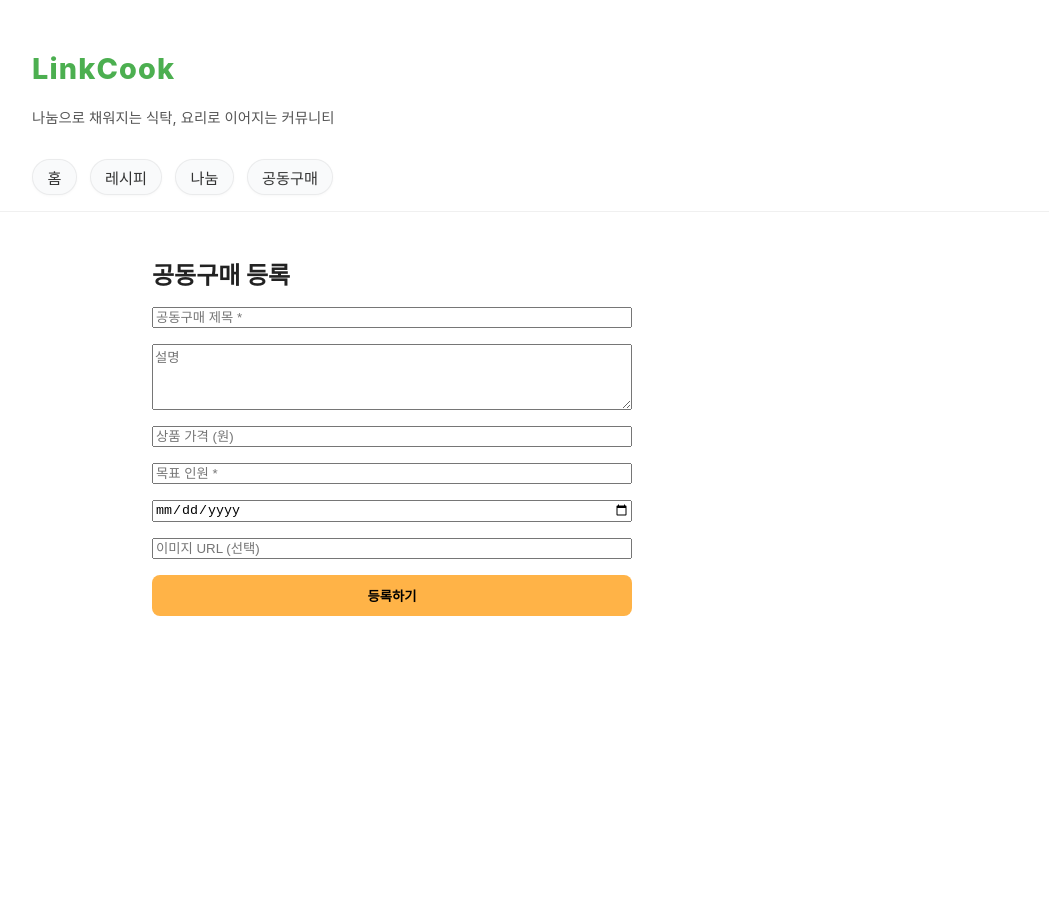
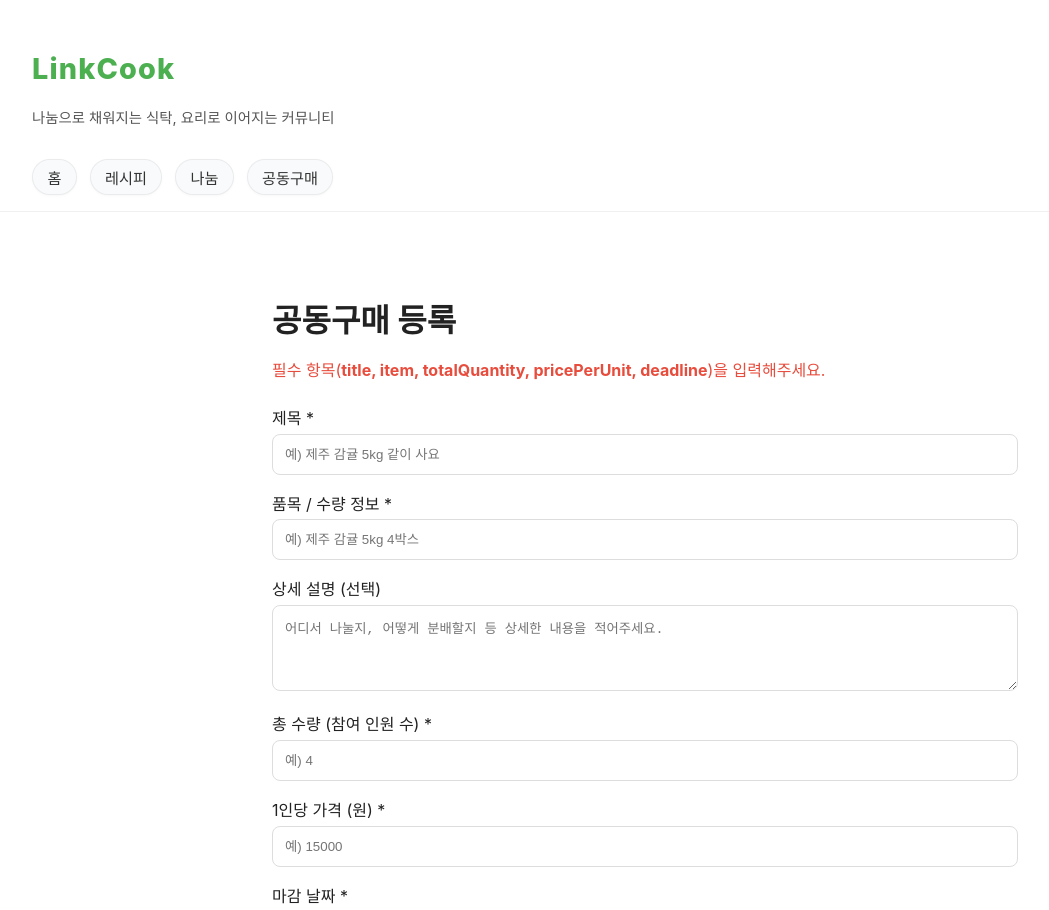
Before and after one commit to ibunrooo/linkcook-client, a React (Vite) app: page /groupbuy/create in a window 1280 px wide. Shown: the top 910 px of the page, without its empty margins (8-1057 px from the left). Before the commit the page ends 816 px from the top, so only its background shows below. Built offline with nearby package versions, Linux system fonts and the light colour scheme; no server answers.

Commit message:
feat: 공동구매 등록 API와 폼 연동 수정

```diff
--- a/src/pages/GroupBuyCreate.jsx
+++ b/src/pages/GroupBuyCreate.jsx
@@ -1,119 +1,210 @@
 // src/pages/GroupBuyCreate.jsx
-import { useState } from "react";
-import { useNavigate } from "react-router-dom";
+import { useState } from 'react';
+import { useNavigate } from 'react-router-dom';
 
 function GroupBuyCreate() {
   const navigate = useNavigate();
-  const [title, setTitle] = useState("");
-  const [desc, setDesc] = useState("");
-  const [price, setPrice] = useState("");
-  const [targetCount, setTargetCount] = useState("");
-  const [deadline, setDeadline] = useState("");
-  const [image, setImage] = useState("");
-  const [error, setError] = useState("");
+
+  const [form, setForm] = useState({
+    title: '',
+    item: '',
+    totalQuantity: '',
+    pricePerUnit: '',
+    deadline: '',
+    location: '',
+    image: '',
+    description: '',
+  });
+
+  const [error, setError] = useState('');
+  const [submitting, setSubmitting] = useState(false);
+
+  const handleChange = (e) => {
+    const { name, value } = e.target;
+    setForm((prev) => ({
+      ...prev,
+      [name]: value,
+    }));
+  };
 
   const handleSubmit = async (e) => {
     e.preventDefault();
+    setError('');
+    setSubmitting(true);
 
     try {
-      const res = await fetch("http://localhost:4000/api/groupbuy", {
-        method: "POST",
-        headers: { "Content-Type": "application/json" },
-        body: JSON.stringify({
-          title,
-          description: desc,
-          price: Number(price),
-          targetCount: Number(targetCount),
-          deadline,
-          image,
-        }),
+      const payload = {
+        ...form,
+        totalQuantity: Number(form.totalQuantity),
+        pricePerUnit: Number(form.pricePerUnit),
+      };
+
+      const res = await fetch('http://localhost:4000/api/groupbuy', {
+        method: 'POST',
+        headers: { 'Content-Type': 'application/json' },
+        body: JSON.stringify(payload),
       });
 
       const data = await res.json();
 
       if (!res.ok || data.success === false) {
-        throw new Error(data.message || "공동구매 등록 실패");
+        throw new Error(data.message || '공동구매 등록에 실패했습니다.');
       }
 
-      navigate("/groupbuy");
+      // 성공하면 목록으로 이동
+      navigate('/groupbuy');
     } catch (err) {
+      console.error(err);
       setError(err.message);
+    } finally {
+      setSubmitting(false);
     }
   };
 
   return (
+    <div style={{ maxWidth: '720px', margin: '0 auto', padding: '2rem 1.5rem' }}>
+      <h2 style={{ fontSize: '2rem', marginBottom: '1rem', fontWeight: 700 }}>
+        공동구매 등록
+      </h2>
+      <p style={{ color: '#e74c3c', marginBottom: '1.5rem' }}>
+        필수 항목(<strong>title, item, totalQuantity, pricePerUnit, deadline</strong>)을
+        입력해주세요.
+      </p>
+
+      <form onSubmit={handleSubmit} style={{ display: 'flex', flexDirection: 'column', gap: '1rem' }}>
+        {/* 제목 */}
         <div>
-      <h2 style={{ marginBottom: "1rem" }}>공동구매 등록</h2>
-
-      {error && <p style={{ color: "red" }}>{error}</p>}
-
-      <form
-        onSubmit={handleSubmit}
-        style={{
-          display: "flex",
-          flexDirection: "column",
-          gap: "1rem",
-          maxWidth: "480px",
-        }}
-      >
+          <label style={{ display: 'block', marginBottom: '0.3rem' }}>제목 *</label>
           <input
             type="text"
-          placeholder="공동구매 제목 *"
+            name="title"
+            value={form.title}
+            onChange={handleChange}
+            placeholder="예) 제주 감귤 5kg 같이 사요"
             required
-          value={title}
-          onChange={(e) => setTitle(e.target.value)}
+            style={{ width: '100%', padding: '0.75rem', borderRadius: 8, border: '1px solid #ddd' }}
           />
+        </div>
 
+        {/* 품목 */}
+        <div>
+          <label style={{ display: 'block', marginBottom: '0.3rem' }}>품목 / 수량 정보 *</label>
+          <input
+            type="text"
+            name="item"
+            value={form.item}
+            onChange={handleChange}
+            placeholder="예) 제주 감귤 5kg 4박스"
+            required
+            style={{ width: '100%', padding: '0.75rem', borderRadius: 8, border: '1px solid #ddd' }}
+          />
+        </div>
+
+        {/* 설명 */}
+        <div>
+          <label style={{ display: 'block', marginBottom: '0.3rem' }}>상세 설명 (선택)</label>
           <textarea
-          placeholder="설명"
-          value={desc}
-          onChange={(e) => setDesc(e.target.value)}
+            name="description"
+            value={form.description}
+            onChange={handleChange}
             rows={4}
+            placeholder="어디서 나눌지, 어떻게 분배할지 등 상세한 내용을 적어주세요."
+            style={{ width: '100%', padding: '0.75rem', borderRadius: 8, border: '1px solid #ddd', resize: 'vertical' }}
           />
+        </div>
 
+        {/* 총 수량 */}
+        <div>
+          <label style={{ display: 'block', marginBottom: '0.3rem' }}>총 수량 (참여 인원 수) *</label>
           <input
             type="number"
-          placeholder="상품 가격 (원)"
+            name="totalQuantity"
+            value={form.totalQuantity}
+            onChange={handleChange}
+            min="1"
             required
-          value={price}
-          onChange={(e) => setPrice(e.target.value)}
+            placeholder="예) 4"
+            style={{ width: '100%', padding: '0.75rem', borderRadius: 8, border: '1px solid #ddd' }}
           />
+        </div>
 
+        {/* 1인당 가격 */}
+        <div>
+          <label style={{ display: 'block', marginBottom: '0.3rem' }}>1인당 가격 (원) *</label>
           <input
             type="number"
-          placeholder="목표 인원 *"
+            name="pricePerUnit"
+            value={form.pricePerUnit}
+            onChange={handleChange}
+            min="0"
             required
-          value={targetCount}
-          onChange={(e) => setTargetCount(e.target.value)}
+            placeholder="예) 15000"
+            style={{ width: '100%', padding: '0.75rem', borderRadius: 8, border: '1px solid #ddd' }}
           />
+        </div>
 
+        {/* 마감일 */}
+        <div>
+          <label style={{ display: 'block', marginBottom: '0.3rem' }}>마감 날짜 *</label>
           <input
             type="date"
-          placeholder="마감일 *"
+            name="deadline"
+            value={form.deadline}
+            onChange={handleChange}
             required
-          value={deadline}
-          onChange={(e) => setDeadline(e.target.value)}
+            style={{ width: '100%', padding: '0.75rem', borderRadius: 8, border: '1px solid #ddd' }}
           />
+        </div>
 
+        {/* 위치 */}
+        <div>
+          <label style={{ display: 'block', marginBottom: '0.3rem' }}>위치 (선택)</label>
           <input
             type="text"
-          placeholder="이미지 URL (선택)"
-          value={image}
-          onChange={(e) => setImage(e.target.value)}
+            name="location"
+            value={form.location}
+            onChange={handleChange}
+            placeholder="예) 아주대 정문 근처"
+            style={{ width: '100%', padding: '0.75rem', borderRadius: 8, border: '1px solid #ddd' }}
           />
+        </div>
+
+        {/* 이미지 URL */}
+        <div>
+          <label style={{ display: 'block', marginBottom: '0.3rem' }}>이미지 URL (선택)</label>
+          <input
+            type="url"
+            name="image"
+            value={form.image}
+            onChange={handleChange}
+            placeholder="이미지 링크가 있으면 넣어주세요."
+            style={{ width: '100%', padding: '0.75rem', borderRadius: 8, border: '1px solid #ddd' }}
+          />
+        </div>
+
+        {error && (
+          <p style={{ color: '#e74c3c', marginTop: '0.5rem' }}>
+            {error}
+          </p>
+        )}
 
         <button
           type="submit"
+          disabled={submitting}
           style={{
-            padding: "0.7rem 0",
-            background: "#ffb347",
-            borderRadius: "8px",
+            marginTop: '0.5rem',
+            padding: '0.9rem',
+            borderRadius: 999,
+            border: 'none',
+            background: submitting ? '#f1b258' : '#f6a623',
+            color: '#fff',
             fontWeight: 600,
-            border: "none",
-            cursor: "pointer",
+            fontSize: '1rem',
+            cursor: submitting ? 'default' : 'pointer',
+            boxShadow: '0 6px 16px rgba(0,0,0,0.12)',
           }}
         >
-          등록하기
+          {submitting ? '등록 중...' : '등록하기'}
         </button>
       </form>
     </div>
--- a/src/pages/GroupBuyDetail.jsx
+++ b/src/pages/GroupBuyDetail.jsx
@@ -1,29 +1,51 @@
 // src/pages/GroupBuyDetail.jsx
-import { useEffect, useState } from "react";
-import { useParams, useNavigate } from "react-router-dom";
+import { useEffect, useState } from 'react';
+import { useParams, useNavigate } from 'react-router-dom';
+
+const API_BASE = 'http://localhost:4000/api/groupbuy';
+
+function formatRemainingTime(deadline) {
+  if (!deadline) return '';
+  const now = new Date();
+  const end = new Date(deadline);
+  const diff = end - now;
+
+  if (diff <= 0) return '마감된 공동구매입니다.';
+
+  const totalMinutes = Math.floor(diff / (1000 * 60));
+  const days = Math.floor(totalMinutes / (60 * 24));
+  const hours = Math.floor((totalMinutes % (60 * 24)) / 60);
+  const minutes = totalMinutes % 60;
+
+  if (days > 0) return `${days}일 ${hours}시간 ${minutes}분 남음`;
+  if (hours > 0) return `${hours}시간 ${minutes}분 남음`;
+  return `${minutes}분 남음`;
+}
 
 function GroupBuyDetail() {
   const { id } = useParams();
   const navigate = useNavigate();
 
-  const [groupbuy, setGroupbuy] = useState(null);
+  const [groupBuy, setGroupBuy] = useState(null);
   const [loading, setLoading] = useState(true);
-  const [error, setError] = useState("");
+  const [error, setError] = useState('');
   const [joining, setJoining] = useState(false);
-  const [message, setMessage] = useState("");
+  const [joinMessage, setJoinMessage] = useState('');
 
   const fetchDetail = async () => {
     try {
-      setError("");
-      const res = await fetch(`http://localhost:4000/api/groupbuy/${id}`);
+      setLoading(true);
+      setError('');
+      const res = await fetch(`${API_BASE}/${id}`);
       const data = await res.json();
 
       if (!res.ok || data.success === false) {
-        throw new Error(data.message || "공동구매 정보를 불러올 수 없습니다.");
+        throw new Error(data.message || '공동구매 정보를 불러오지 못했습니다.');
       }
 
-      setGroupbuy(data.data);
+      setGroupBuy(data.data);
     } catch (err) {
+      console.error(err);
       setError(err.message);
     } finally {
       setLoading(false);
@@ -35,225 +57,238 @@ function GroupBuyDetail() {
     // eslint-disable-next-line react-hooks/exhaustive-deps
   }, [id]);
 
-  if (loading) return <p>공동구매 정보를 불러오는 중입니다...</p>;
-  if (error) return <p>에러: {error}</p>;
-  if (!groupbuy) return <p>공동구매 정보를 찾을 수 없습니다.</p>;
+  const handleJoin = async () => {
+    if (!groupBuy) return;
 
-  const {
-    title,
-    description,
-    price,
-    targetCount,
-    currentCount,
-    deadline,
-    image,
-    location,
-    host,
-  } = groupbuy;
-
-  const percent = targetCount
-    ? Math.min(Math.round((currentCount / targetCount) * 100), 100)
-    : 0;
-
-  const now = new Date();
-  const deadlineDate = deadline ? new Date(deadline) : null;
-  const diffMs = deadlineDate ? deadlineDate - now : null;
-  const isDeadlinePassed = diffMs !== null && diffMs <= 0;
-  const isFull = targetCount && currentCount >= targetCount;
-  const isClosed = isDeadlinePassed || isFull;
-
-  let remainText = "마감일 미정";
-  if (deadlineDate) {
-    if (isDeadlinePassed) {
-      remainText = "마감된 공동구매입니다.";
-    } else {
-      const d = Math.floor(diffMs / (1000 * 60 * 60 * 24));
-      const h = Math.floor((diffMs / (1000 * 60 * 60)) % 24);
-      if (d > 0) remainText = `${d}일 ${h}시간 남음`;
-      else remainText = `${h}시간 이내 마감`;
-    }
-  }
-
-  const handleJoin = async () => {
-    if (isClosed) return;
+    setJoinMessage('');
+    setError('');
+    setJoining(true);
 
     try {
-      setJoining(true);
-      setMessage("");
-      setError("");
-
-      const res = await fetch(
-        `http://localhost:4000/api/groupbuy/${id}/join`,
-        {
-          method: "POST",
-          headers: { "Content-Type": "application/json" },
-          // 백엔드에서 body 안 써도 상관없게, 기본 count 1로 보냄
-          body: JSON.stringify({ count: 1 }),
-        }
-      );
+      const res = await fetch(`${API_BASE}/${id}/join`, {
+        method: 'POST',
+        headers: {
+          'Content-Type': 'application/json',
+        },
+        body: JSON.stringify({ quantity: 1 }), // 일단 1개씩 참여
+      });
 
       const data = await res.json();
 
       if (!res.ok || data.success === false) {
-        throw new Error(data.message || "참여에 실패했습니다.");
+        throw new Error(data.message || '공동구매 참여에 실패했습니다.');
       }
 
-      setMessage("공동구매에 참여했습니다!");
-      // 최신 상태 다시 불러오기
-      fetchDetail();
+      setGroupBuy(data.data);
+      setJoinMessage('공동구매에 참여했습니다!');
     } catch (err) {
+      console.error(err);
       setError(err.message);
     } finally {
       setJoining(false);
     }
   };
 
+  if (loading) {
+    return <p style={{ padding: '2rem' }}>공동구매 정보를 불러오는 중입니다...</p>;
+  }
+
+  if (error) {
     return (
-    <div style={{ maxWidth: "720px" }}>
+      <div style={{ padding: '2rem' }}>
+        <p>에러: {error}</p>
+        <button
+          onClick={fetchDetail}
+          style={{
+            marginTop: '1rem',
+            padding: '0.5rem 1rem',
+            borderRadius: '999px',
+            border: '1px solid #ccc',
+            cursor: 'pointer',
+          }}
+        >
+          다시 시도하기
+        </button>
+      </div>
+    );
+  }
+
+  if (!groupBuy) {
+    return (
+      <div style={{ padding: '2rem' }}>
+        <p>공동구매 정보를 찾을 수 없습니다.</p>
+      </div>
+    );
+  }
+
+  const {
+    title,
+    item,
+    description,
+    totalQuantity,
+    currentQuantity,
+    pricePerUnit,
+    deadline,
+    status,
+  } = groupBuy;
+
+  const progress =
+    totalQuantity > 0 ? Math.round((currentQuantity / totalQuantity) * 100) : 0;
+
+  const remainingText = formatRemainingTime(deadline);
+  const isClosed =
+    status === 'CLOSED' || new Date(deadline) - new Date() <= 0 || currentQuantity >= totalQuantity;
+
+  return (
+    <div style={{ padding: '2rem', maxWidth: '720px', margin: '0 auto' }}>
       <button
         onClick={() => navigate(-1)}
         style={{
-          marginBottom: "1rem",
-          padding: "0.3rem 0.8rem",
-          borderRadius: "999px",
-          border: "1px solid #ddd",
-          background: "#fff",
-          cursor: "pointer",
-          fontSize: "0.85rem",
+          marginBottom: '1rem',
+          padding: '0.4rem 0.9rem',
+          borderRadius: '999px',
+          border: '1px solid #ddd',
+          backgroundColor: '#fff',
+          cursor: 'pointer',
+          fontSize: '0.9rem',
         }}
       >
         ← 목록으로
       </button>
 
-      <section
+      <h2 style={{ fontSize: '1.6rem', marginBottom: '0.5rem' }}>{title}</h2>
+      <p style={{ color: '#666', marginBottom: '0.75rem' }}>{item}</p>
+
+      {description && (
+        <p
           style={{
-          display: "flex",
-          gap: "1.5rem",
-          alignItems: "flex-start",
-          marginBottom: "1.5rem",
+            marginBottom: '1.5rem',
+            padding: '0.75rem 1rem',
+            borderRadius: '12px',
+            background: '#f9fafb',
+            color: '#555',
+            lineHeight: 1.5,
           }}
         >
-        {image && (
-          <img
-            src={image}
-            alt={title}
-            style={{
-              width: "220px",
-              height: "220px",
-              objectFit: "cover",
-              borderRadius: "16px",
-              border: "1px solid #eee",
-            }}
-          />
-        )}
-
-        <div style={{ flex: 1 }}>
-          <h2 style={{ marginTop: 0 }}>{title}</h2>
-          {host && (
-            <p style={{ margin: "0 0 0.4rem", fontSize: "0.9rem" }}>
-              주최자: {host}
-            </p>
-          )}
-          <p style={{ margin: "0 0 0.6rem", color: "#555" }}>{description}</p>
-
-          {location && (
-            <p style={{ margin: "0 0 0.4rem", fontSize: "0.9rem" }}>
-              📍 수령 위치: {location}
+          {description}
         </p>
       )}
 
-          {price && (
-            <p style={{ margin: "0 0 0.4rem", fontSize: "0.9rem" }}>
-              💰 가격: <strong>{price.toLocaleString()}원</strong>
-            </p>
-          )}
-
-          <p style={{ margin: "0 0 0.4rem", fontSize: "0.9rem" }}>
-            👥 참여 인원: {currentCount}/{targetCount}명
-          </p>
-
-          <p style={{ margin: "0 0 0.4rem", fontSize: "0.9rem" }}>
-            ⏰ 마감일: {deadlineDate ? deadlineDate.toISOString().slice(0, 10) : "미정"}
-            {" · "}
-            <span
+      {/* 진행률 바 */}
+      <div style={{ marginBottom: '1rem' }}>
+        <div
           style={{
-                color: isClosed ? "#b33" : "#2f7b2f",
-                fontWeight: 600,
+            display: 'flex',
+            justifyContent: 'space-between',
+            marginBottom: '0.25rem',
+            fontSize: '0.9rem',
+            color: '#555',
           }}
         >
-              {remainText}
+          <span>
+            참여 {currentQuantity} / {totalQuantity}
           </span>
-          </p>
-
-          {/* 진행률 바 */}
-          <div style={{ marginTop: "0.8rem" }}>
+          <span>{progress}%</span>
+        </div>
         <div
           style={{
-                height: "10px",
-                borderRadius: "999px",
-                background: "#f2f2f2",
-                overflow: "hidden",
+            width: '100%',
+            height: '10px',
+            borderRadius: '999px',
+            backgroundColor: '#edf2f7',
+            overflow: 'hidden',
           }}
         >
           <div
             style={{
-                  height: "100%",
-                  width: `${percent}%`,
-                  transition: "width 0.3s ease",
-                  background: isClosed ? "#ccc" : "#9adf70",
+              width: `${progress}%`,
+              height: '100%',
+              borderRadius: '999px',
+              background:
+                'linear-gradient(90deg, #90e36a 0%, #ffb347 50%, #ff8c42 100%)',
+              transition: 'width 0.3s ease',
             }}
           />
         </div>
-            <p
+      </div>
+
+      {/* 가격 / 남은 시간 */}
+      <div
         style={{
-                marginTop: "0.3rem",
-                fontSize: "0.85rem",
-                color: "#555",
+          display: 'flex',
+          gap: '1rem',
+          fontSize: '0.94rem',
+          marginBottom: '1.5rem',
+          flexWrap: 'wrap',
         }}
       >
-              진행률: {percent}%{" "}
-              {isFull && <span style={{ color: "#b33" }}>· 정원 마감</span>}
-              {isDeadlinePassed && (
-                <span style={{ color: "#b33" }}> · 마감 시간 초과</span>
-              )}
-            </p>
+        <div>
+          <strong>1인 참여 금액</strong>
+          <div style={{ marginTop: '0.25rem' }}>
+            {pricePerUnit ? `${pricePerUnit.toLocaleString()}원` : '—'}
+          </div>
+        </div>
+        <div>
+          <strong>마감까지</strong>
+          <div
+            style={{
+              marginTop: '0.25rem',
+              color: isClosed ? '#e53e3e' : '#2b6cb0',
+            }}
+          >
+            {remainingText}
+          </div>
+        </div>
+        <div>
+          <strong>상태</strong>
+          <div style={{ marginTop: '0.25rem' }}>
+            {isClosed ? '마감' : '진행 중'}
+          </div>
+        </div>
       </div>
 
-          {/* 참여 버튼 & 상태 메시지 */}
-          <div style={{ marginTop: "1rem" }}>
-            {isClosed ? (
-              <p style={{ color: "#b33", fontWeight: 600 }}>
-                이 공동구매는 종료되었습니다.
-              </p>
-            ) : (
+      {/* 참여하기 버튼 */}
       <button
-                type="button"
         onClick={handleJoin}
-                disabled={joining}
+        disabled={isClosed || joining}
         style={{
-                  padding: "0.6rem 1.4rem",
-                  borderRadius: "999px",
-                  border: "none",
-                  background: "#ffb347",
-                  color: "#3c2100",
+          padding: '0.75rem 1.8rem',
+          borderRadius: '999px',
+          border: 'none',
+          fontSize: '1rem',
           fontWeight: 600,
-                  cursor: joining ? "wait" : "pointer",
-                  boxShadow: "0 4px 10px rgba(0,0,0,0.08)",
+          color: '#fff',
+          cursor: isClosed || joining ? 'not-allowed' : 'pointer',
+          background: isClosed
+            ? '#cbd5e0'
+            : 'linear-gradient(135deg, #90e36a 0%, #ffb347 100%)',
+          boxShadow: isClosed
+            ? 'none'
+            : '0 8px 16px rgba(255, 140, 66, 0.25)',
+          transition: 'transform 0.1s ease, box-shadow 0.1s ease',
         }}
       >
-                {joining ? "참여 중..." : "공동구매 참여하기"}
+        {isClosed
+          ? '공동구매가 마감되었습니다'
+          : joining
+          ? '참여 중...'
+          : '공동구매 참여하기'}
       </button>
-            )}
 
-            {message && (
-              <p style={{ marginTop: "0.5rem", color: "#2f7b2f" }}>{message}</p>
+      {/* 참여/에러 메시지 */}
+      <div style={{ marginTop: '1rem', minHeight: '1.5rem' }}>
+        {joinMessage && (
+          <p style={{ color: '#38a169', fontSize: '0.9rem' }}>{joinMessage}</p>
         )}
         {error && (
-              <p style={{ marginTop: "0.5rem", color: "#b33" }}>{error}</p>
+          <p style={{ color: '#e53e3e', fontSize: '0.9rem' }}>에러: {error}</p>
+        )}
+        {isClosed && (
+          <p style={{ marginTop: '0.5rem', color: '#e53e3e', fontSize: '0.9rem' }}>
+            🎉 모집 인원이 모두 찼거나 마감 시간이 지나 공동구매가 종료되었습니다.
+          </p>
         )}
       </div>
-        </div>
-      </section>
     </div>
   );
 }
```
Lines whose indentation alone changed are shown as unchanged.
